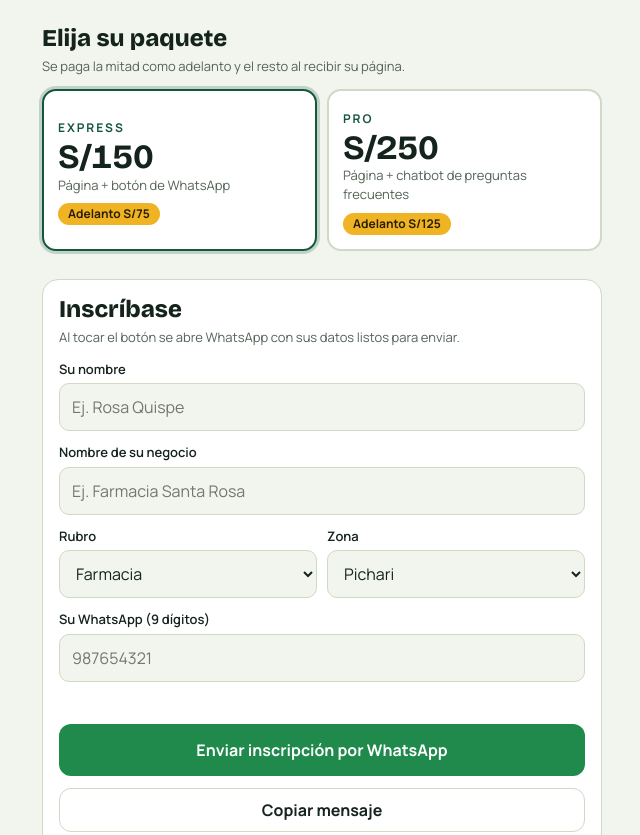
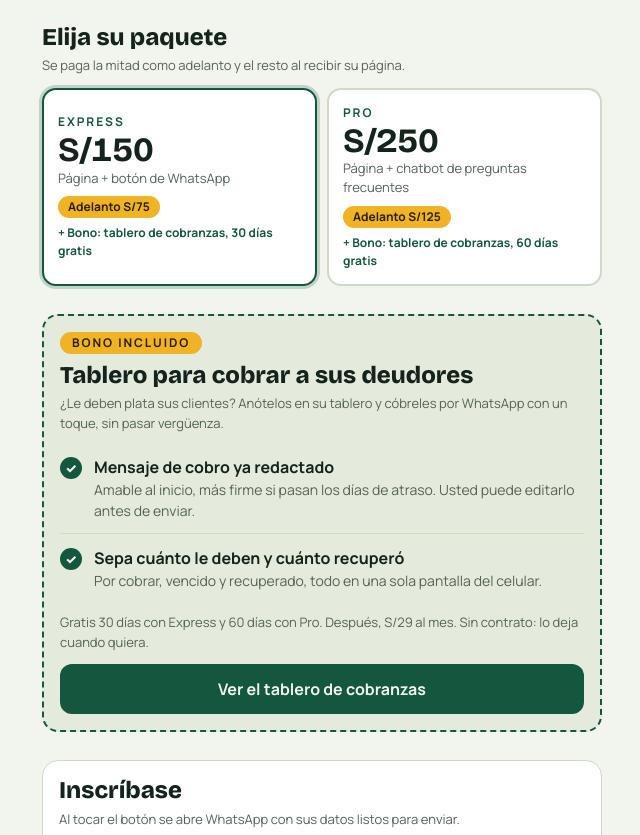
Before and after one commit to kriptonius/agente-de-ventas, a plain HTML site: page index.html in a window 1280 px wide. Shown: the part 655-1490 px from the top of the page, without its empty margins (318-958 px from the left). Drawn offline with nearby package versions, Linux system fonts and the light colour scheme.

Commit message:
Enhance package options with bonuses and details
Added bonus features for Express and Pro packages, including descriptions and pricing.

```diff
--- a/index.html
+++ b/index.html
@@ -1,4 +1,3 @@
-<!doctype html><html><head><meta charset=utf8><meta name=viewport content="width=device-width,initial-scale=1,viewport-fit=cover"><style>:root{color-scheme:light;box-sizing:border-box;padding-top:env(safe-area-inset-top,0px);padding-bottom:env(safe-area-inset-bottom,0px)}html{scroll-padding-top:env(safe-area-inset-top,0px)}body{margin:0;padding:0;font:14px -apple-system,BlinkMacSystemFont,sans-serif;background:#fff;color:#000}img{max-width:100%}[hidden]:not([hidden=until-found i]){display:none!important}</style></head><body>
 <title>ESSTRADA Web 24 Horas</title>
 <link rel="stylesheet" href="https://fonts.googleapis.com/css2?family=Bricolage+Grotesque:opsz,wght@12..96,700;12..96,800&family=Manrope:wght@400;500;600;700&display=swap">
 <style>
@@ -61,6 +60,10 @@ input[aria-invalid="true"]{border-color:var(--bad)}
 .note{font-size:13px;color:var(--muted)}
 .toast{position:fixed;left:50%;transform:translateX(-50%);bottom:calc(20px + env(safe-area-inset-bottom,0px));background:var(--fg);color:var(--bg);padding:8px 14px;border-radius:99px;font-size:13px;font-weight:600;z-index:30}
 footer{font-size:12px;color:var(--muted);border-top:1px solid var(--line);padding-top:14px}
+.pk .bn{display:block;margin-top:6px;font-size:12px;font-weight:700;color:var(--green)}
+.bono{background:var(--surface2);border:2px dashed var(--green);border-radius:16px;padding:16px}
+.bono .tag{display:inline-block;font-size:12px;letter-spacing:.16em;text-transform:uppercase;font-weight:800;background:var(--sun);color:var(--sun-ink);border-radius:99px;padding:2px 12px;margin-bottom:8px}
+.bono .cta{margin-top:12px;width:100%;justify-content:center}
 @media (max-width:380px){.grid2{grid-template-columns:1fr}}
 </style>
 
@@ -86,9 +89,21 @@ footer{font-size:12px;color:var(--muted);border-top:1px solid var(--line);paddin
     <h2>Elija su paquete</h2>
     <p class="note" style="margin:0 0 12px">Se paga la mitad como adelanto y el resto al recibir su página.</p>
     <div class="grid2">
-      <button type="button" class="pk" data-p="express" aria-pressed="true"><span class="n">Express</span><b>S/150</b><span class="d">Página + botón de WhatsApp</span><span class="a">Adelanto S/75</span></button>
-      <button type="button" class="pk" data-p="pro" aria-pressed="false"><span class="n">Pro</span><b>S/250</b><span class="d">Página + chatbot de preguntas frecuentes</span><span class="a">Adelanto S/125</span></button>
+      <button type="button" class="pk" data-p="express" aria-pressed="true"><span class="n">Express</span><b>S/150</b><span class="d">Página + botón de WhatsApp</span><span class="a">Adelanto S/75</span><span class="bn">+ Bono: tablero de cobranzas, 30 días gratis</span></button>
+      <button type="button" class="pk" data-p="pro" aria-pressed="false"><span class="n">Pro</span><b>S/250</b><span class="d">Página + chatbot de preguntas frecuentes</span><span class="a">Adelanto S/125</span><span class="bn">+ Bono: tablero de cobranzas, 60 días gratis</span></button>
     </div>
+  </section>
+
+  <section class="bono" id="bono">
+    <span class="tag">Bono incluido</span>
+    <h2>Tablero para cobrar a sus deudores</h2>
+    <p class="note" style="margin:0 0 10px">¿Le deben plata sus clientes? Anótelos en su tablero y cóbreles por WhatsApp con un toque, sin pasar vergüenza.</p>
+    <ul class="list">
+      <li><span class="tick">✓</span><div><b>Mensaje de cobro ya redactado</b><span class="t">Amable al inicio, más firme si pasan los días de atraso. Usted puede editarlo antes de enviar.</span></div></li>
+      <li><span class="tick">✓</span><div><b>Sepa cuánto le deben y cuánto recuperó</b><span class="t">Por cobrar, vencido y recuperado, todo en una sola pantalla del celular.</span></div></li>
+    </ul>
+    <p class="note" style="margin:10px 0 0">Gratis 30 días con Express y 60 días con Pro. Después, S/29 al mes. Sin contrato: lo deja cuando quiera.</p>
+    <a class="cta" href="https://cobranzas-pe.netlify.app" target="_blank" rel="noreferrer">Ver el tablero de cobranzas</a>
   </section>
 
   <section class="card">
@@ -146,6 +161,7 @@ function msg(){
     "Rubro: "+$("f-r").value,
     "Zona: "+$("f-z").value,
     "Mi WhatsApp: "+$("f-w").value.trim(),
+    "Incluye bono: tablero de cobranzas ("+(paq==="pro"?60:30)+" días gratis).",
     "Voy a pagar el adelanto de S/"+ad+" por QR y le envío la captura."].join("\n");
 }
 function link(){return "https://wa.me/"+WA+"?text="+encodeURIComponent(msg());}
@@ -179,5 +195,3 @@ $("cp").addEventListener("click",function(){
 refresh();
 })();
 </script>
-
-</body></html>
```
